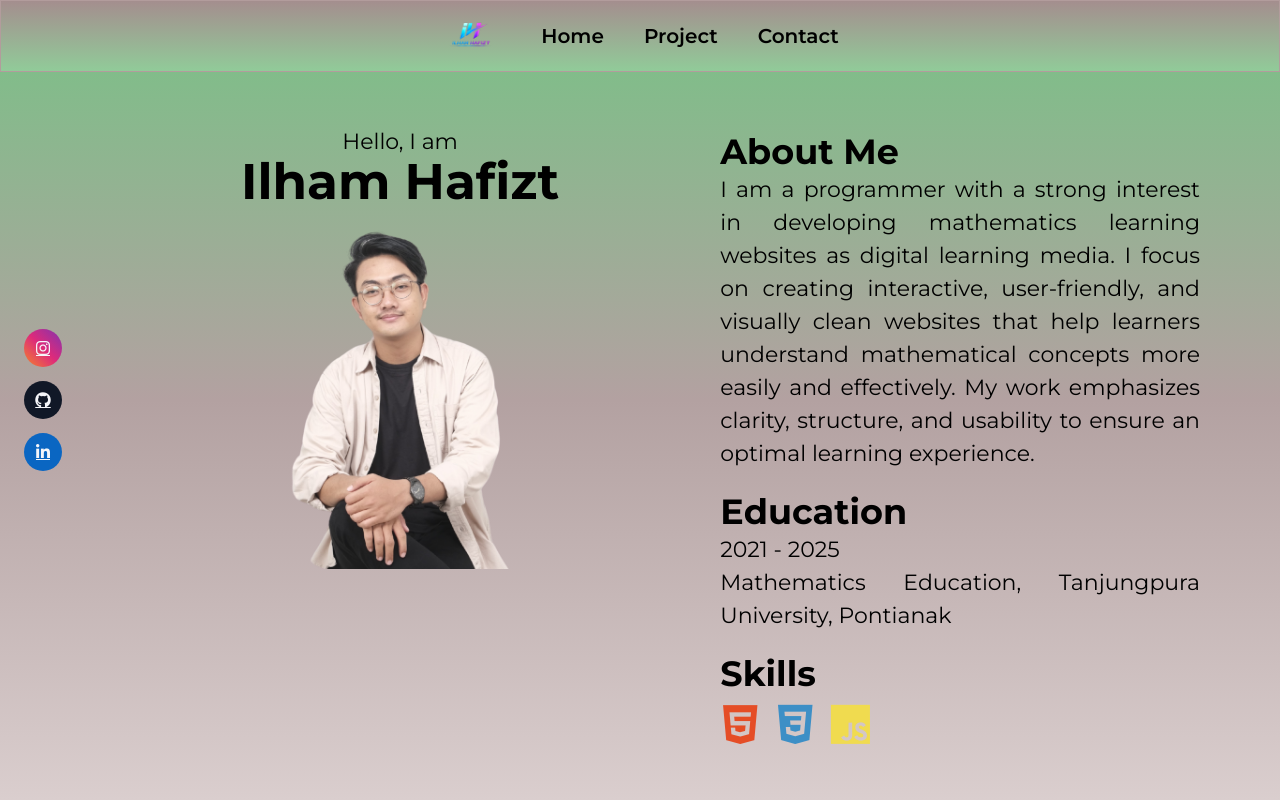
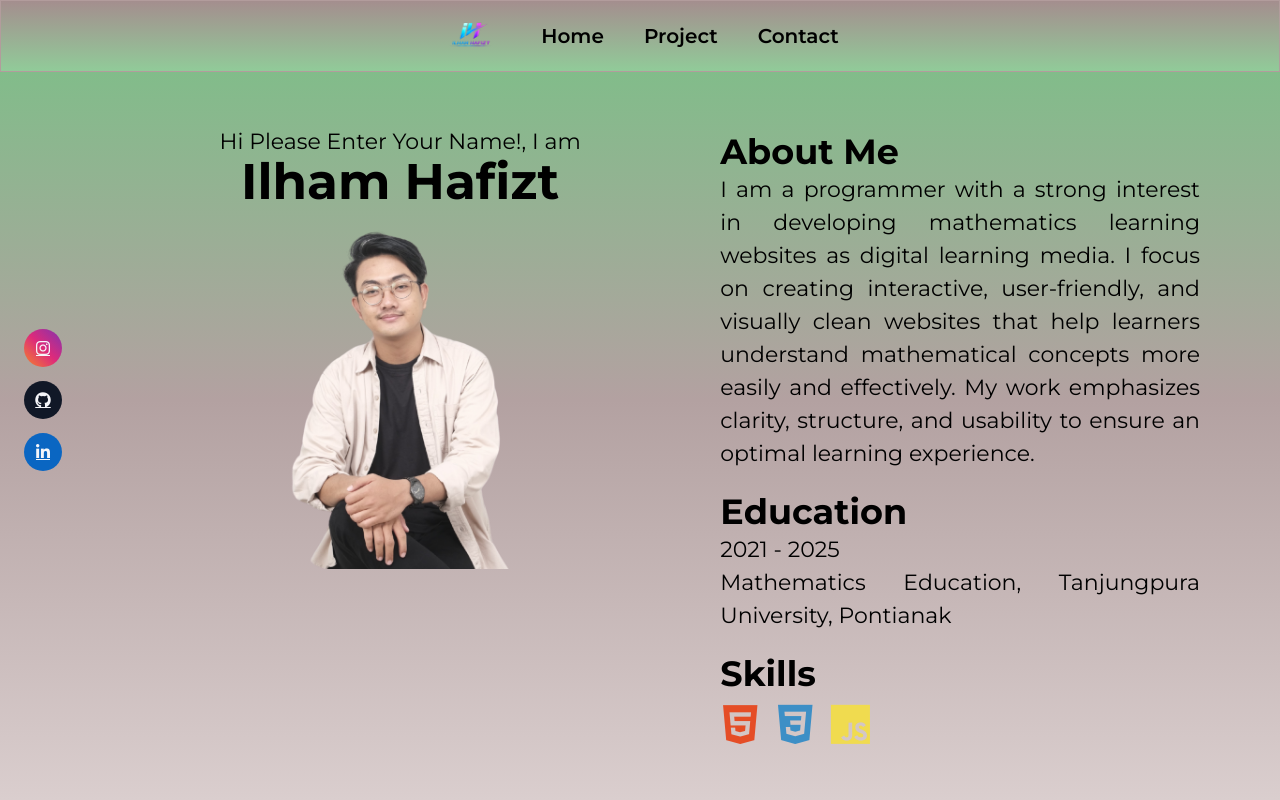
Before and after one commit to ilhamhafizt/Ilham-Hafizt-Portofolio, a plain HTML site: page index.html in a window 1280 px wide. Shown: the top 800 px of the page. Drawn offline with nearby package versions, Linux system fonts and the light colour scheme.

Commit message:
Adding Event Listener (guestName)
Adding javascript guestName

```diff
--- a/index.html
+++ b/index.html
@@ -28,7 +28,7 @@
         <!-- Hero Content -->
         <section class="container-hero-content">
             <div class="hero-content-left">
-                <p>Hello, I am</p>
+                <p id="welcomeText">Hello, I am</p>
                 <h1>Ilham Hafizt</h1>
                 <img src="assets/me.png" alt="me" class="img-me">
             </div>
@@ -164,5 +164,7 @@
     <footer class="footer">
         <p>© 2026 Ilham Hafizt. All Right Reserved</p>
     </footer>
+
+    <script src="js/script.js"></script>
 </body>
 </html>
--- a/js/script.js
+++ b/js/script.js
@@ -0,0 +1,11 @@
+// Welcome Text
+document.addEventListener('DOMContentLoaded', function () {
+    const welcomeText = document.getElementById('welcomeText');
+    const guestName = ('Please Enter Your Name!');
+
+    if (guestName === null || guestName.trim() === '') {
+        welcomeText.innerHTML = 'Hello Guest, I am';
+    } else {
+        welcomeText.innerHTML = `Hi ${guestName}, I am`;
+    }
+});
```
